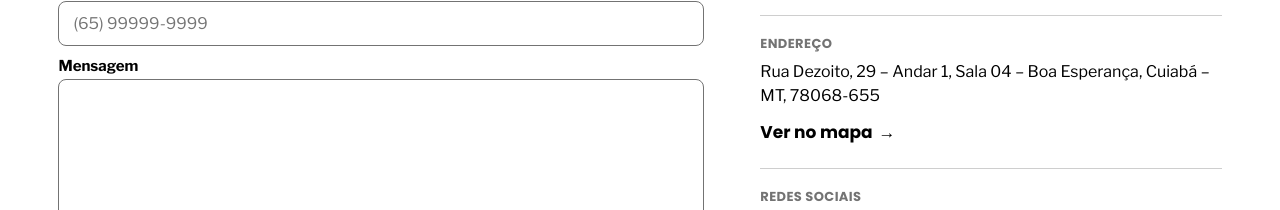
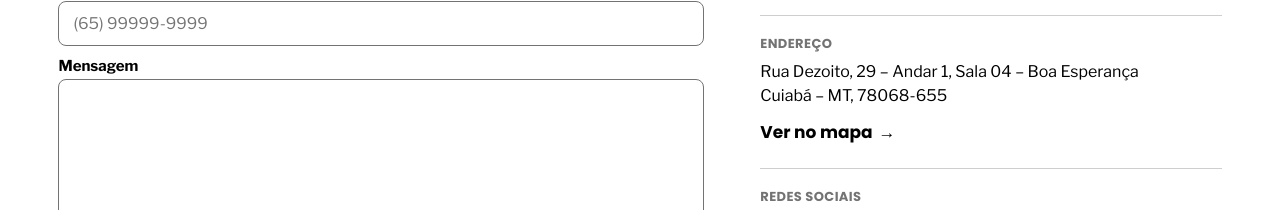
Before and after one commit to luizpodecrer-ship-it/imatogrosso, a plain HTML site: page contato.html in a window 1280 px wide. Shown: the part 696-906 px from the top of the page. Drawn offline with nearby package versions, Linux system fonts and the light colour scheme.

Commit message:
Contato: endereço em duas linhas
Co-Authored-By: Claude Opus 5.5 <noreply@anthropic.com>
Claude-Session: https://claude.ai/code/session_013Hzvk4DKoLEkXngPdMkbib

```diff
--- a/contato.html
+++ b/contato.html
@@ -92,7 +92,7 @@
   <aside class="canais" aria-label="Outros canais">
    <div class="canal"><h2>Atendimento e anúncios</h2><a href="mailto:atendimento@imatogrosso.com.br">atendimento@imatogrosso.com.br</a></div>
    <div class="canal"><h2>Redação</h2><a href="mailto:redacao@imatogrosso.com.br">redacao@imatogrosso.com.br</a></div>
-   <div class="canal"><h2>Endereço</h2><p>Rua Dezoito, 29 – Andar 1, Sala 04 – Boa Esperança, Cuiabá – MT, 78068-655</p><a class="mapa" href="https://www.google.com/maps/search/?api=1&query=Rua+Dezoito,+29+–+Andar+1,+Sala+04+–+Boa+Esperança,+Cuiabá+–+MT,+78068-655" target="_blank" rel="noopener">Ver no mapa <span class="seta" aria-hidden="true">→</span></a></div>
+   <div class="canal"><h2>Endereço</h2><p>Rua Dezoito, 29 – Andar 1, Sala 04 – Boa Esperança<br>Cuiabá – MT, 78068-655</p><a class="mapa" href="https://www.google.com/maps/search/?api=1&query=Rua+Dezoito,+29+–+Andar+1,+Sala+04+–+Boa+Esperança,+Cuiabá+–+MT,+78068-655" target="_blank" rel="noopener">Ver no mapa <span class="seta" aria-hidden="true">→</span></a></div>
    <div class="canal"><h2>Redes sociais</h2><p class="redes"><a href="https://www.facebook.com/profile.php?id=61579282092124" target="_blank" rel="noopener">Facebook</a><a href="https://www.instagram.com/imatogrossomt" target="_blank" rel="noopener">Instagram</a></p></div>
   </aside>
  </div>
```
